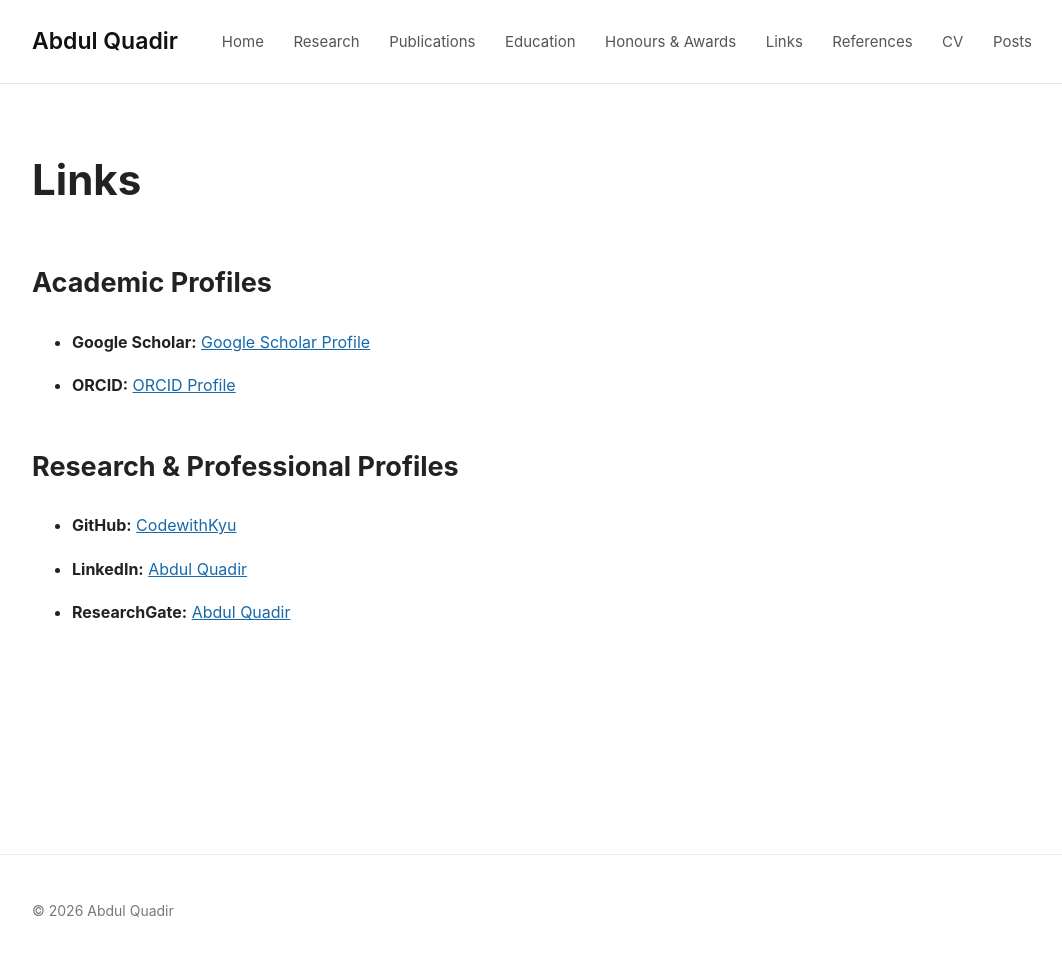
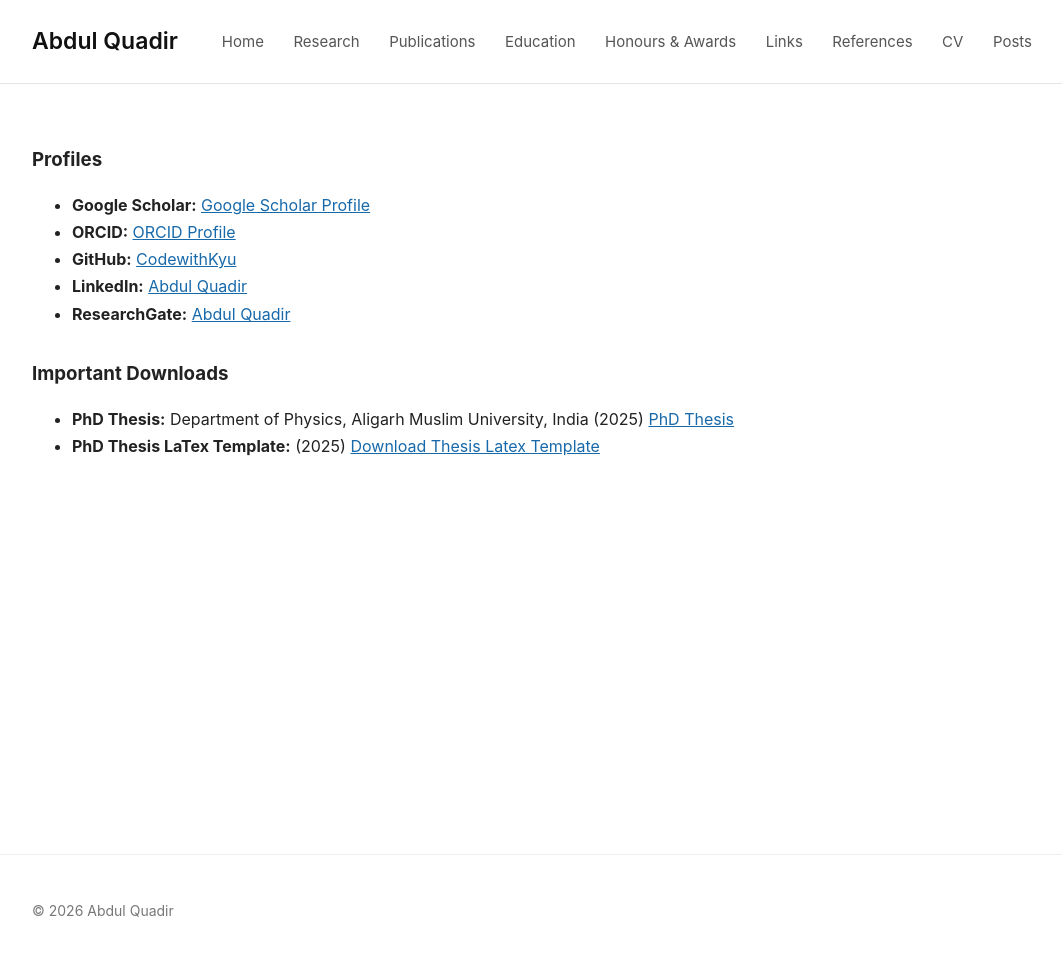
Before and after one commit to CodewithKyu/CodewithKyu.github.io, a Jekyll site: the page built from links.md, in a window 1280 px wide. Shown: the whole page, without its empty margins (108-1170 px from the left). Built offline with Jekyll 4.4.1, drawn with Linux system fonts in a browser that asks for light colours.

Commit message:
Update web

```diff
--- a/links.md
+++ b/links.md
@@ -4,18 +4,15 @@ title: Links
 permalink: /links/
 ---
 
-# Links
-
-## Academic Profiles
+### Profiles
 
 - **Google Scholar:** [Google Scholar Profile](https://scholar.google.com/citations?user=7nzv1agAAAAJ&hl=en)
+- **ORCID:** [ORCID Profile](https://orcid.org/my-orcid?orcid=0000-0001-9181-7718)
+- **GitHub:** [CodewithKyu](https://github.com/CodewithKyu)
+- **LinkedIn:** [Abdul Quadir](https://cn.linkedin.com/in/abdul-quadir-ndl-amu)
+- **ResearchGate:** [Abdul Quadir](https://www.researchgate.net/profile/Abdul-Quadir-4?ev=hdr_xprf)
 
-- **ORCID:** [ORCID Profile](https://orcid.org/my-orcid?orcid=0000-0001-9181-7718)
+### Important Downloads
 
-## Research & Professional Profiles
-
-- **GitHub:** [CodewithKyu](https://github.com/CodewithKyu)
-
-- **LinkedIn:** [Abdul Quadir](https://cn.linkedin.com/in/abdul-quadir-ndl-amu)
-
-- **ResearchGate:** [Abdul Quadir](https://www.researchgate.net/profile/Abdul-Quadir-4?ev=hdr_xprf)
+- **PhD Thesis:** Department of Physics, Aligarh Muslim University, India (2025) [PhD Thesis](http://hdl.handle.net/10603/697824)
+- **PhD Thesis LaTex Template:** (2025) [Download Thesis Latex Template]()
```
Also changed, not shown: index.md (+1 -1 lines).
